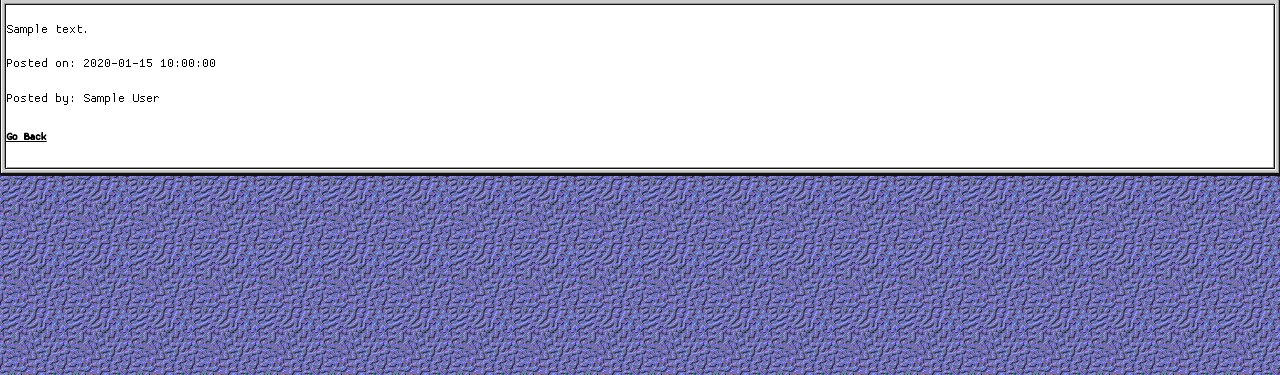
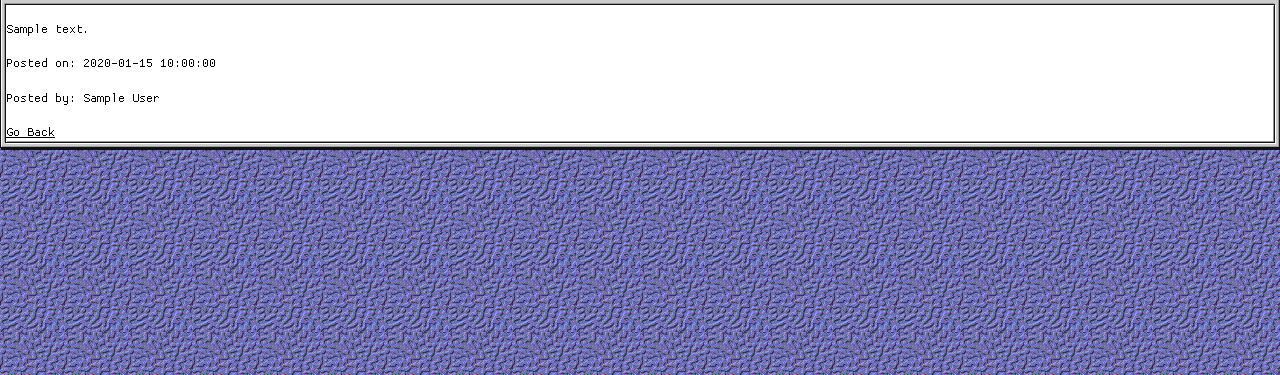
Before and after one commit to SkeltonMod/TheWashFlask, a Flask app: template templates/entry.html in a window 1280 px wide. Shown: the part 116-491 px from the top of the page. Run offline with Flask 2, Linux system fonts and the light colour scheme; the template is opened without the code that fills it: most values are stand-ins (such as "Sample title", 1, 10 or a date in 2020); some libraries are stand-ins or nearby versions.

Commit message:
Fixed the Back button on entry.html

```diff
--- a/templates/entry.html
+++ b/templates/entry.html
@@ -9,7 +9,7 @@
                 <p id="placeholder">{% filter markdown %} {{ body | safe}} {% endfilter %} </p></div>
             <p>Posted on: {{ entry.date }}</p>
             <p>Posted by: {{ entry.author }}</p>
-            <a href="/" class="post-link"><h5 class="readmore ym-g20">Go Back</h5></a>
+            <a href="/" class="post-link">Go Back</a>
         </div>
     </div>
     <script>
```
